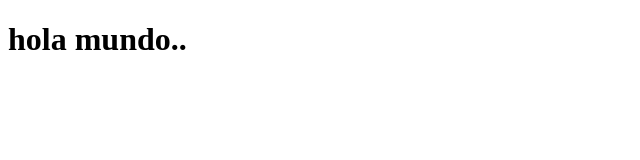
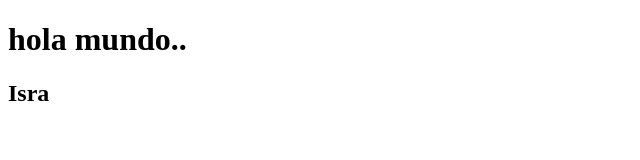
Before and after one commit to israMA00/prueba, a plain HTML site: page index.html in a window 1280 px wide. Shown: the full height of the page, 0-640 px from the left. Drawn offline with Linux system fonts and the light colour scheme.

Commit message:
Se agrega un h2

```diff
--- a/index.html
+++ b/index.html
@@ -8,6 +8,7 @@
 <body>
 
     <h1>hola mundo..</h1>
+    <h2>Isra</h2>
 
     <script src="js/app.js"></script>
 </body>
```
